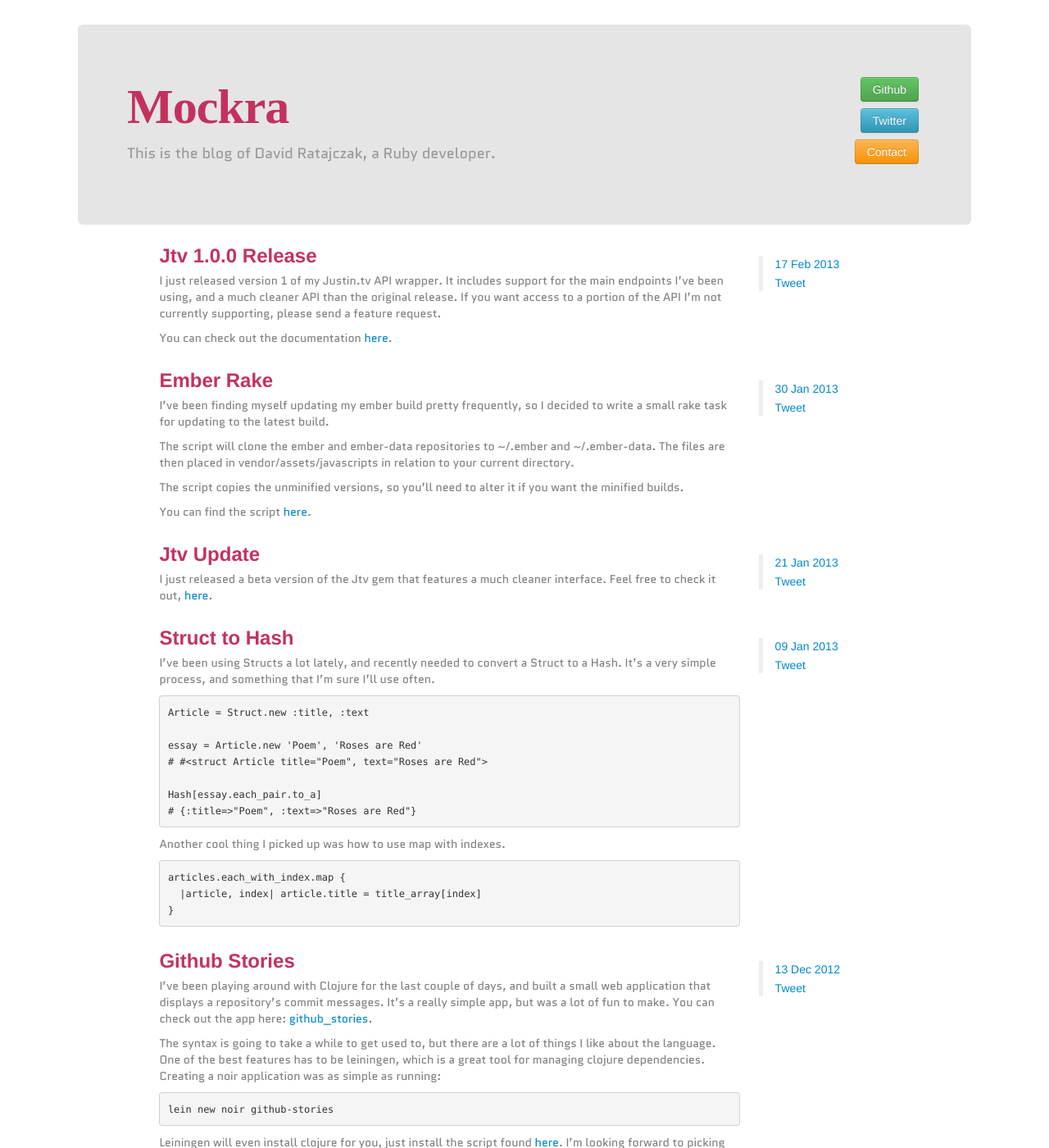
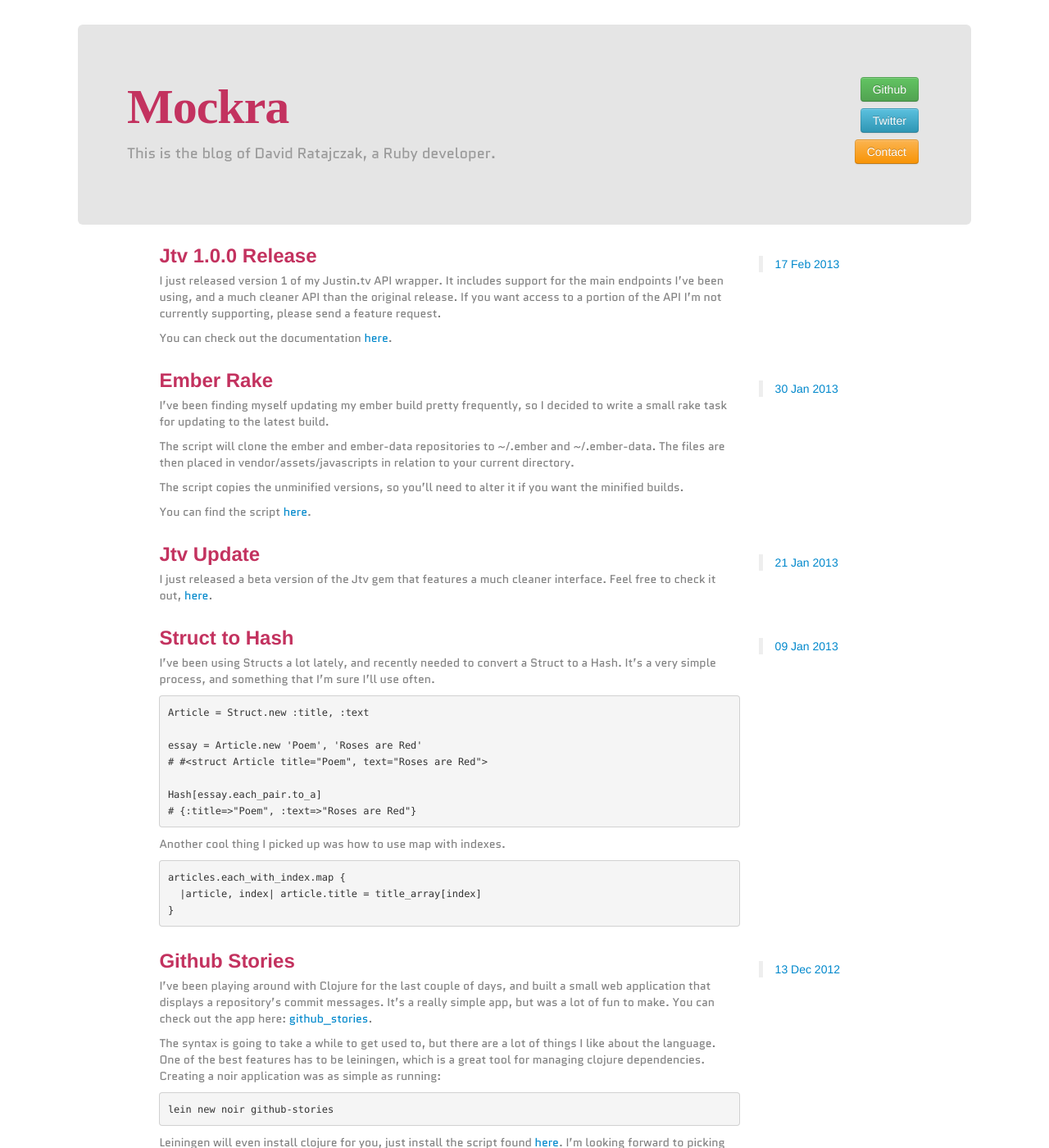
Before and after one commit to mockra/mockra.github.com, a Jekyll site: the page built from index.html, in a window 1280 px wide and 1400 px high. Shown: the whole window at 82% size. Built offline with Jekyll 4.4.1, drawn with Linux system fonts in a browser that asks for light colours; some web fonts are replaced; comment, search, counter and statistics services are not loaded; part of the change alters nothing that is shown.

Commit message:
removed twitter buttons

```diff
--- a/_layouts/default.html
+++ b/_layouts/default.html
@@ -1,11 +1,6 @@
 <!DOCTYPE html>
 <html>
   <head>
-    <script>
-      !function(d,s,id){var js,fjs=d.getElementsByTagName(s)[0];
-      if(!d.getElementById(id)){js=d.createElement(s);js.id=id;js.src="//platform.twitter.com/widgets.js";
-      fjs.parentNode.insertBefore(js,fjs);}}(document,"script","twitter-wjs");
-    </script>
     <title>{{ page.title }}</title>
     <link rel="stylesheet" href="/css/bootstrap.css" type="text/css" />
     <link rel="stylesheet" href="/css/default.css" type="text/css" />
--- a/index.html
+++ b/index.html
@@ -13,11 +13,6 @@ title: Mockra
     <div class="title span2">
       <blockquote>
         <a href="{{ post.url }}">{{ post.date | date_to_string }}</a>
-        <br />
-        <div class="twitter">
-          <a href="https://twitter.com/share" class="twitter-share-button"
-            data-url="{{ post.url }}" data-via="Mockra_">Tweet</a>
-        </div>
       </blockquote>
     </div>
   </div>
```
